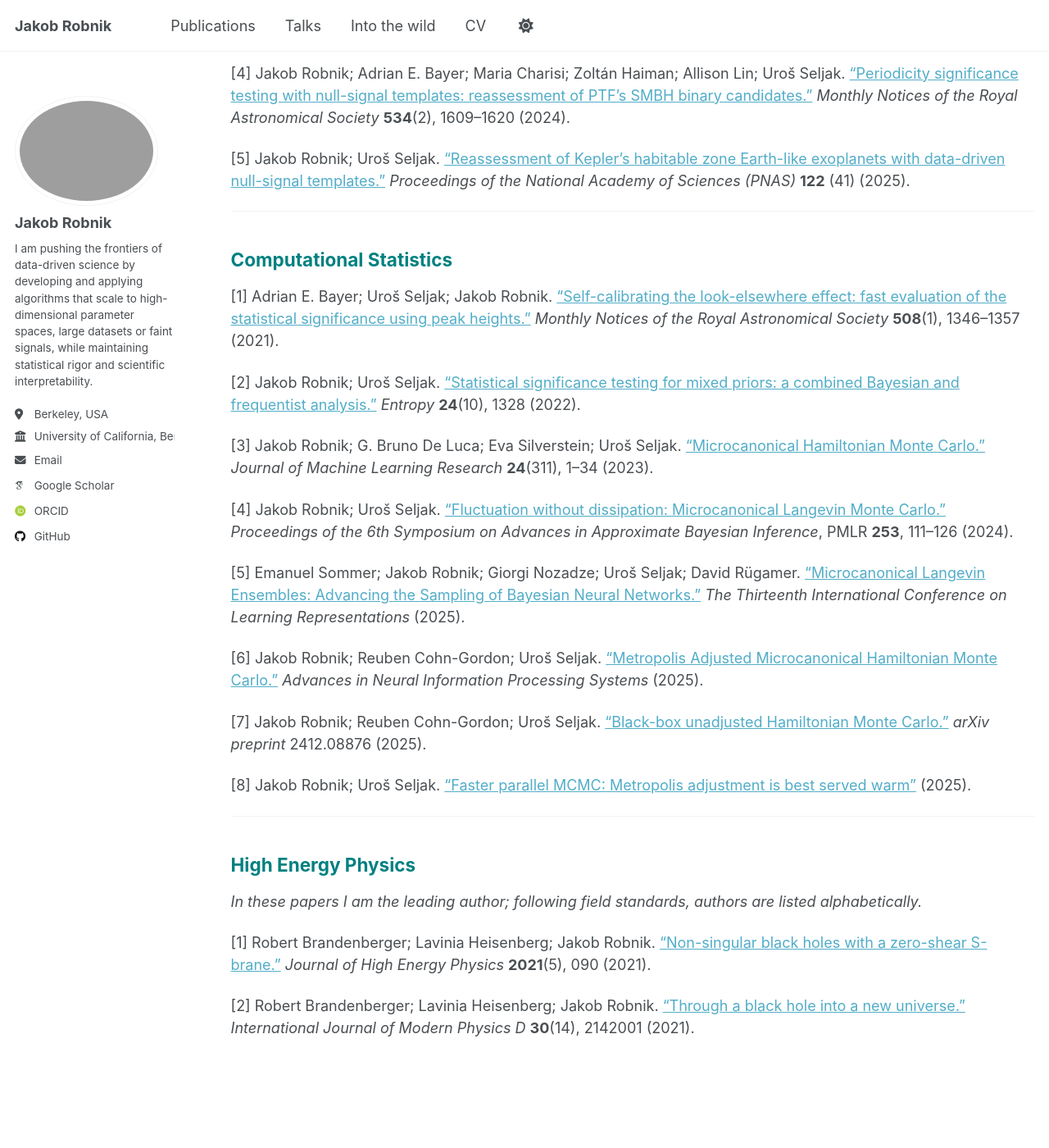
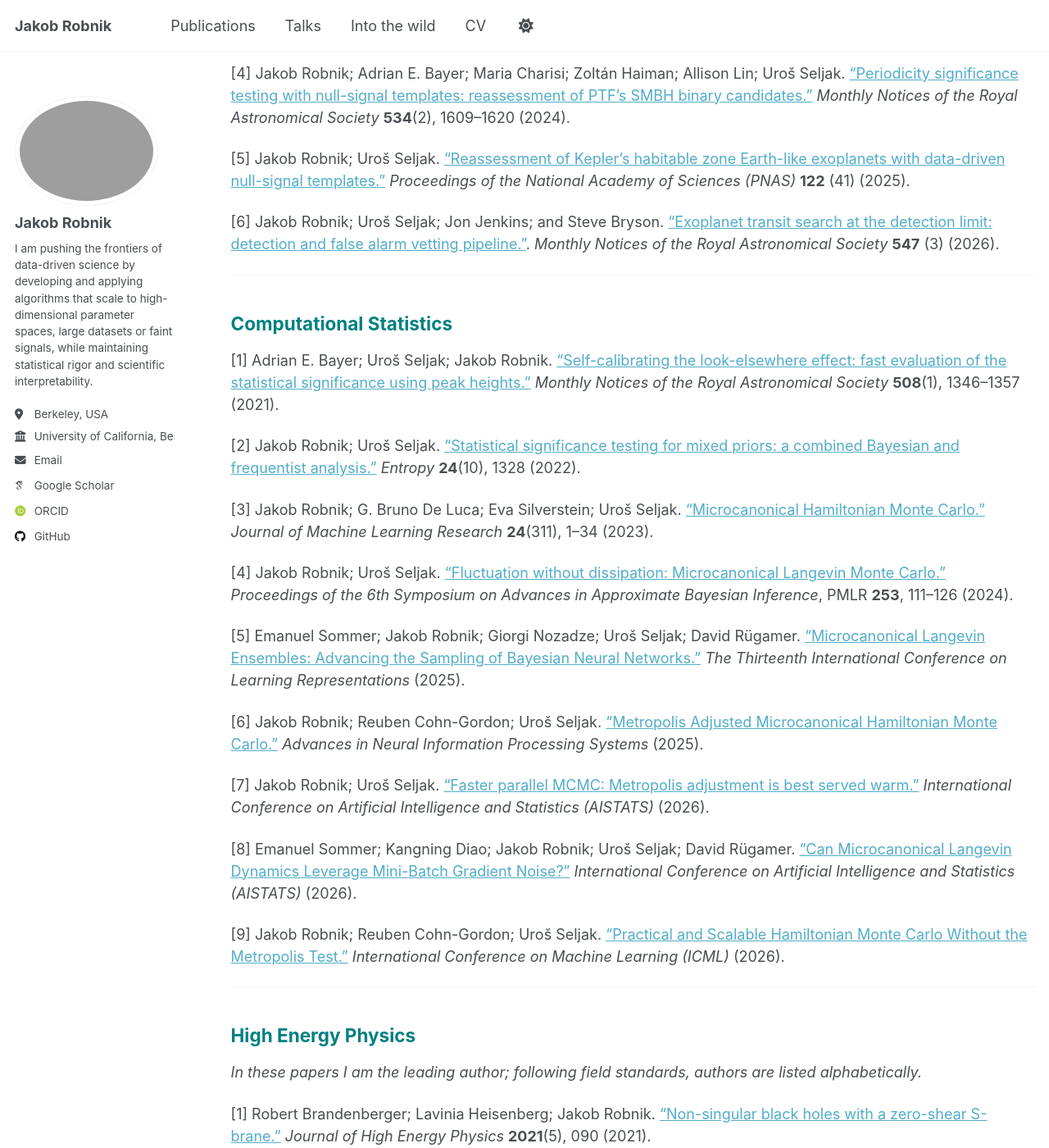
Before and after one commit to JakobRobnik/JakobRobnik.github.io, a Jekyll site: the page built from _pages/publications.md, in a window 1280 px wide and 1400 px high, scrolled down 443 px. Shown: the whole window at 82% size. Built offline with Jekyll 4.4.1, drawn with Linux system fonts in a browser that asks for light colours; some web fonts are replaced; a script that is not in the unit is left out.

Commit message:
Update publications.md

```diff
--- a/_pages/publications.md
+++ b/_pages/publications.md
@@ -24,6 +24,8 @@ You can also find my articles on [my Google Scholar profile](https://scholar.goo
 
 [5] Jakob Robnik; Uroš Seljak. ["Reassessment of Kepler’s habitable zone Earth-like exoplanets with data-driven null-signal templates.”](https://www.pnas.org/doi/10.1073/pnas.2513927122) *Proceedings of the National Academy of Sciences (PNAS)* **122** (41) (2025).
 
+[6] Jakob Robnik; Uroš Seljak; Jon Jenkins; and Steve Bryson. [“Exoplanet transit search at the detection limit: detection and false alarm vetting pipeline.”](https://doi.org/10.48550/arXiv.2601.07465). *Monthly Notices of the Royal Astronomical Society* **547** (3) (2026).
+
 ---
 
 ## Computational Statistics
@@ -42,9 +44,13 @@ You can also find my articles on [my Google Scholar profile](https://scholar.goo
 [6] Jakob Robnik; Reuben Cohn-Gordon; Uroš Seljak. ["Metropolis Adjusted Microcanonical Hamiltonian Monte Carlo.”](https://openreview.net/forum?id=Y38oEwTLTQ) *Advances in Neural Information
 Processing Systems* (2025).
 
-[7] Jakob Robnik; Reuben Cohn-Gordon; Uroš Seljak. ["Black-box unadjusted Hamiltonian Monte Carlo.”](https://doi.org/10.48550/arXiv.2412.08876) *arXiv preprint* 2412.08876 (2025).
+[7] Jakob Robnik; Uroš Seljak. ["Faster parallel MCMC: Metropolis adjustment is best served warm.”](https://openreview.net/pdf?id=3Whbbm5f79) *International Conference on Artificial Intelligence and Statistics (AISTATS)* (2026).
 
-[8] Jakob Robnik; Uroš Seljak. ["Faster parallel MCMC: Metropolis adjustment is best served warm”]() (2025).
+[8] Emanuel Sommer; Kangning Diao; Jakob Robnik; Uroš Seljak; David Rügamer.
+[“Can Microcanonical Langevin Dynamics Leverage Mini-Batch Gradient Noise?”](https://openreview.net/pdf?id=D2evvc90tF) *International Conference on Artificial Intelligence and Statistics (AISTATS)* (2026).
+
+[9] Jakob Robnik; Reuben Cohn-Gordon; Uroš Seljak. ["Practical and Scalable Hamiltonian Monte Carlo Without the Metropolis Test.”](https://openreview.net/pdf?id=DxvZnTVNfP) *International Conference on Machine
+Learning (ICML)* (2026).
 
 ---
 
```
